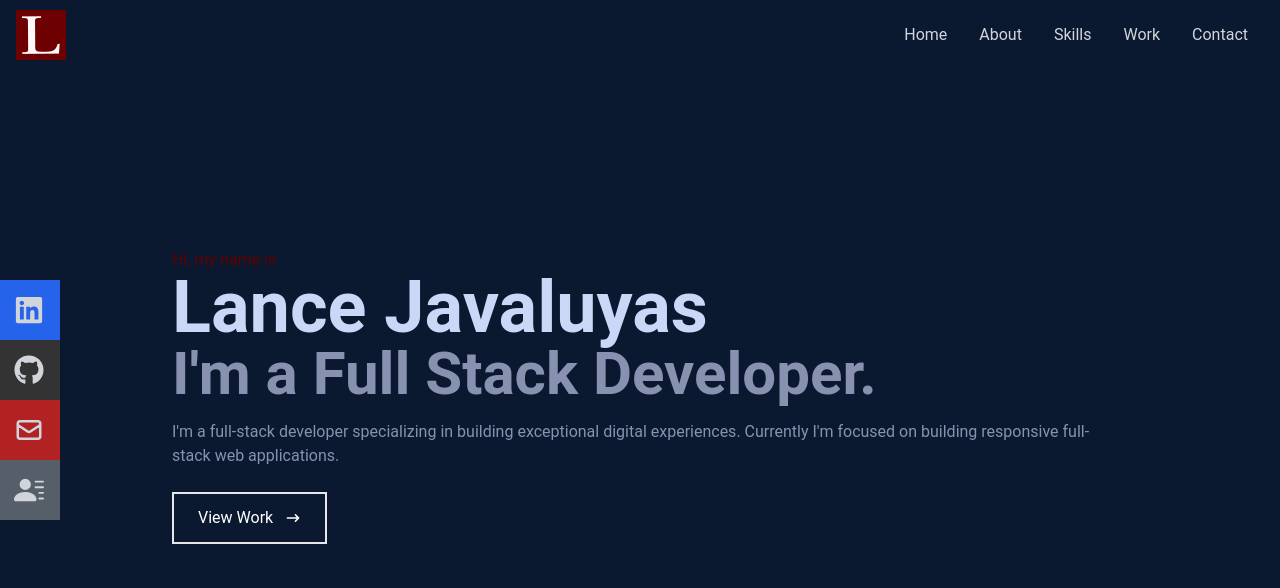
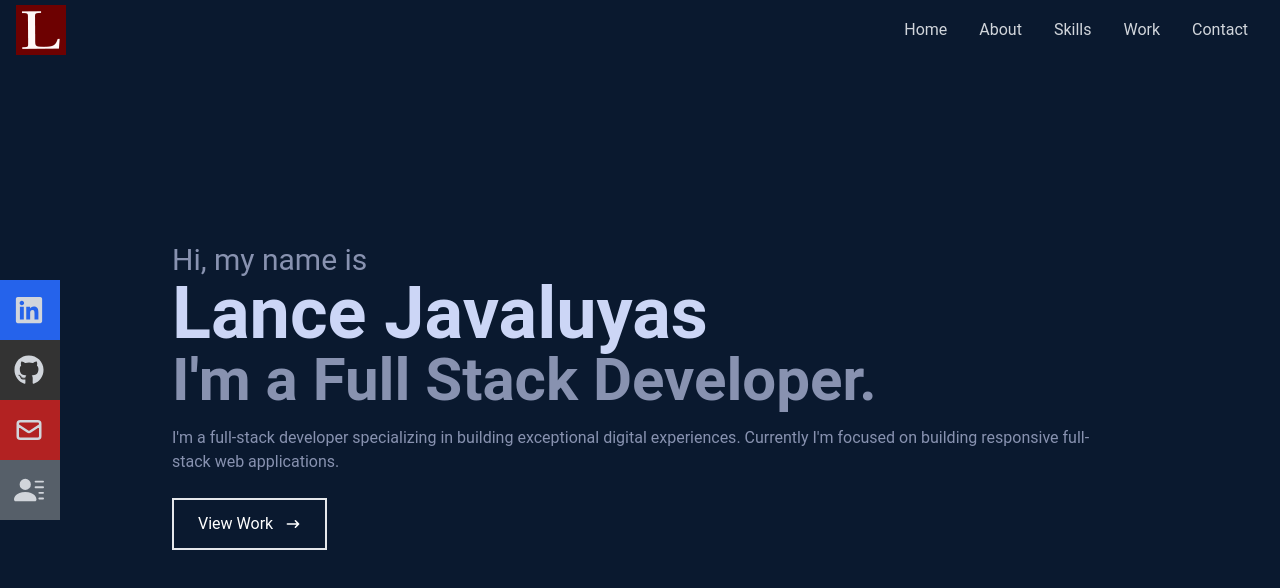
Before and after one commit to lancejava/portfolio-website, a React (Create React App) app: page / in a window 1280 px wide. Shown: the top 588 px of the page. Built offline with nearby package versions, Linux system fonts and the light colour scheme.

Commit message:
Added Build

```diff
--- a/src/App.css
+++ b/src/App.css
@@ -24,6 +24,7 @@
   color: white;
 }
 
+
 .App-link {
   color: #61dafb;
 }
--- a/src/components/Home.jsx
+++ b/src/components/Home.jsx
@@ -1,21 +1,23 @@
 import React from 'react'
 import {HiArrowNarrowRight} from 'react-icons/hi'
+import {Link} from 'react-scroll'
 
 export const Home = () =>
 {
     return (
         <div name='home' className='w-full h-screen px-4 bg-[#0a192f]'>
             {/* Container */}
-            <div className='max-w-[1000px] mx-auto px-8 flex flex-col justify-center h-full'>
-                <p className='text-[#600000] '>Hi, my name is</p>
+            <div className='max-w-[1000px] mx-auto px-8 flex flex-col justify-center w-full h-full'>
+                <p className='text-[#8892b0] text-3xl'>Hi, my name is</p>
                 <h1 className='text-4xl sm:text-7xl font-bold text-[#ccd6f6]'>Lance Javaluyas</h1>
                 <h2 className='text-3xl sm:text-6xl font-bold text-[#8892b0]'>I'm a Full Stack  Developer.</h2>
                 <p className='text-[#8892b0] py-4 max-w[700px]'>I'm a full-stack developer specializing in building exceptional digital experiences. Currently I'm focused on building responsive full-stack web applications.</p>
                 <div>
-                    <button className='text-white group border-2 px-6 py-3 my-2 flex items-center hover:bg-[#600000] hover:border-[#600000]'>View Work
-                    <span className='group-hover:rotate-90 duration-300'>
-                        <HiArrowNarrowRight className='ml-3 ' />
-                    </span>
+                    <button className='text-white group border-2 px-6 py-3 my-2 flex items-center hover:bg-[#600000] hover:border-[#600000]'>
+                        <Link to ="work" smooth={true} duration={500}>View Work</Link>
+                        <span className='group-hover:rotate-90 duration-300'>
+                            <HiArrowNarrowRight className='ml-3 ' />
+                        </span>
                     </button>
                 </div>
             </div>
--- a/src/components/Navbar.jsx
+++ b/src/components/Navbar.jsx
@@ -10,7 +10,7 @@ export const Navbar = () => {
     const handleClick = () => setNav(!nav)
 
   return (
-    <div className= 'fixed w-full h-[70px] flex justify-between items-center px-4 bg-[#0a192f] text-gray-300' >
+    <div className= 'fixed w-full h-[60px] flex justify-between items-center px-4 bg-[#0a192f] text-gray-300' style={{zIndex:1}} >
         <div>
             <img src={Logo} alt='Logo Image' style={{width:'50px'}}/>
         </div>
@@ -52,19 +52,19 @@ export const Navbar = () => {
         <ul>
             <li className='w-[160px] h-[60px] flex justify-between items-center ml-[-100px] hover:ml-[-10px] duration-300 bg-blue-600' >
                 <a className='flex justify-between items-center w-full text-gray-300'
-                href="/">
+                href="https://www.linkedin.com/in/lancejavaluyas/">
                     Linkedin <FaLinkedin size={30} />
                 </a>
             </li>
             <li className='w-[160px] h-[60px] flex justify-between items-center ml-[-100px] hover:ml-[-10px] duration-300 bg-[#333333]' >
                 <a className='flex justify-between items-center w-full text-gray-300'
-                href="/">
+                href="https://github.com/lancejava">
                     Github <FaGithub size={30} />
                 </a>
             </li>
             <li className='w-[160px] h-[60px] flex justify-between items-center ml-[-100px] hover:ml-[-10px] duration-300 bg-[#B22222]' >
                 <a className='flex justify-between items-center w-full text-gray-300'
-                href="/">
+                href="https://mail.google.com/mail/u/0/#inbox">
                     Email <HiOutlineMail size={30} />
                 </a>
             </li>
--- a/src/components/Work.jsx
+++ b/src/components/Work.jsx
@@ -3,7 +3,7 @@ import ReactImg from '../assets/react.png'
 
 const Work = () => {
   return (
-    <div name='work' className='bg-[#0a192f] w-full md:h-screen text-gray-300'>
+    <div name='work' className='bg-[#0a192f] w-full md:h-screen text-gray-300 py-200px'>
         <div className='max-w-[1000px] mx-auto p-4 flex flex-col justify-center w-full h-full'>
             <div className='pb-8'>
                 <p className='text-4xl font-bold inline border-b-4 text-gray-300 border-[#600000]'>Work</p>
```
